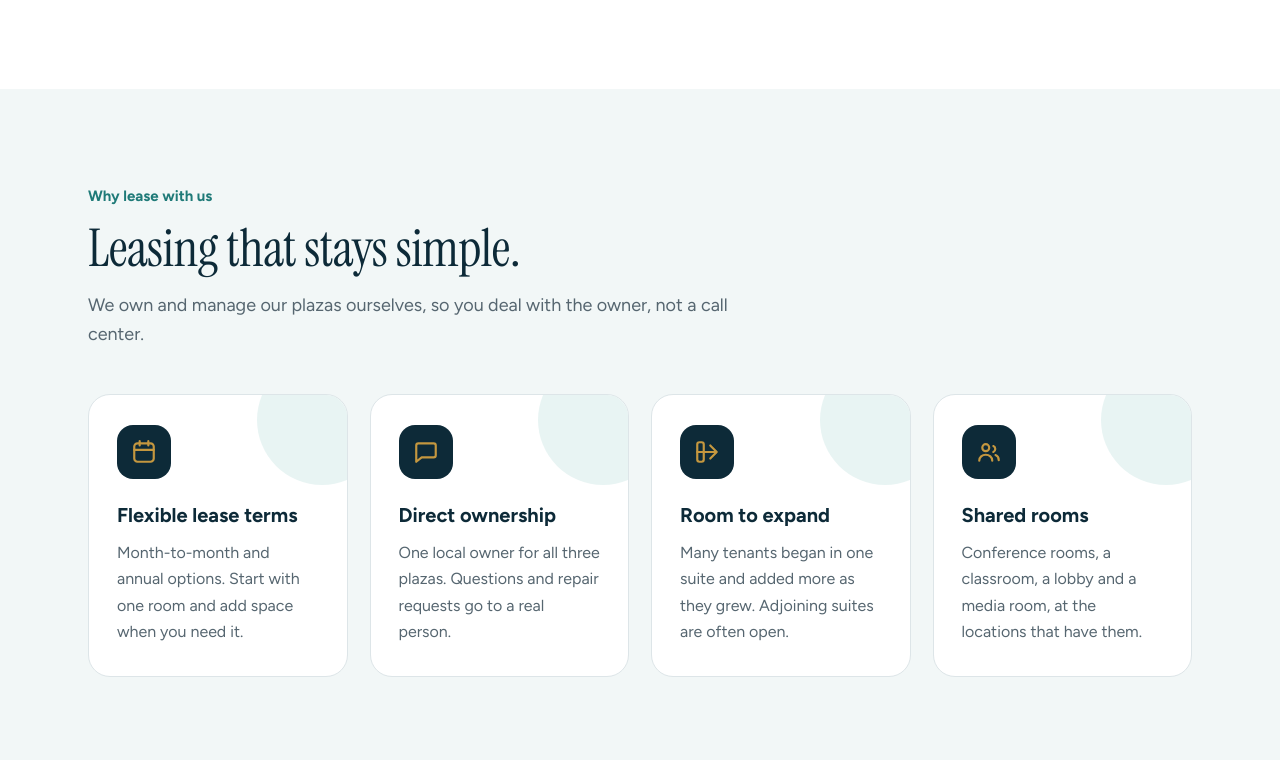
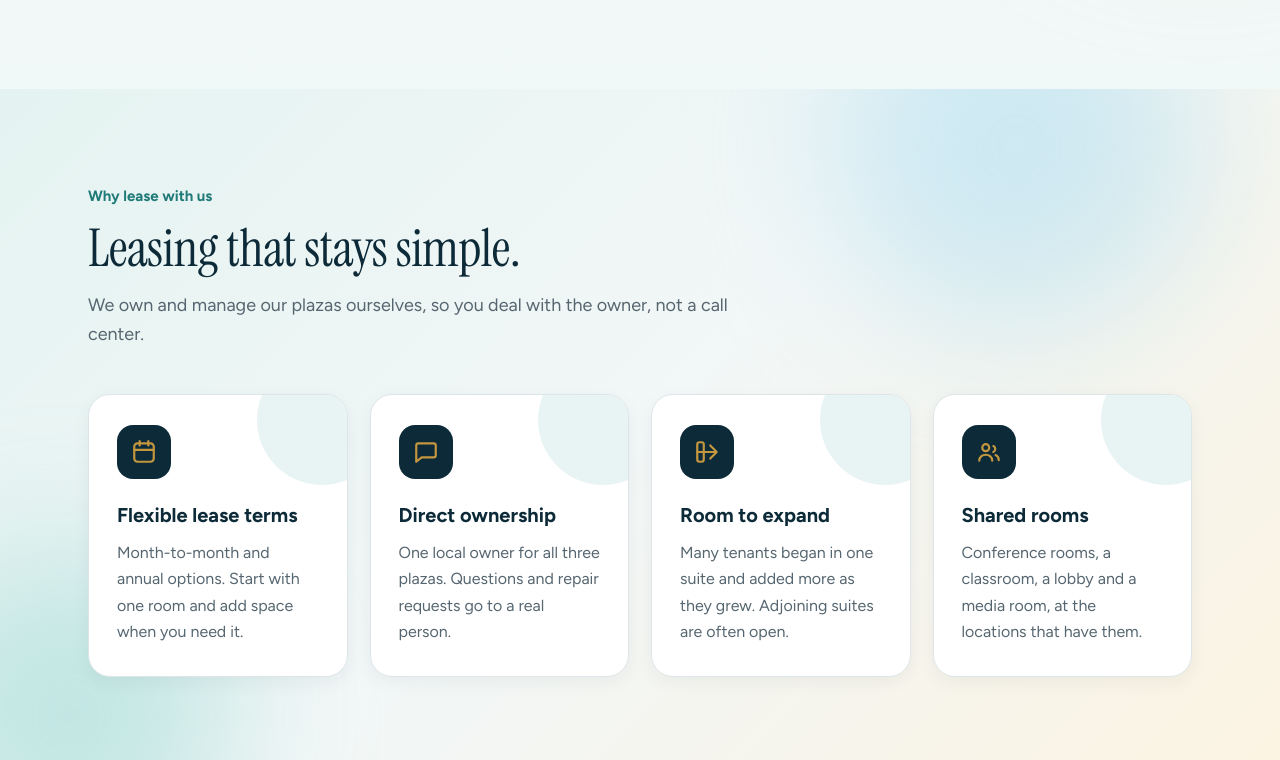
Before and after one commit to hynriai-developer/professional-office-suite, a plain HTML site: page index.html in a window 1280 px wide. Shown: the part 3700-4460 px from the top of the page. Drawn offline with Linux system fonts and the light colour scheme.

Commit message:
Add life below the hero: drifting color glows per section, gradient footer, card hover lift, scroll fade-in
Co-Authored-By: Claude Sonnet 5.5 <noreply@anthropic.com>
Claude-Session: https://claude.ai/code/session_013GpXPnY66Y3sor3RosXk7C

```diff
--- a/index.html
+++ b/index.html
@@ -213,6 +213,31 @@
   .lb.on{display:flex}
   .lb img{max-width:100%;max-height:100%;border-radius:12px;box-shadow:0 20px 60px rgba(0,0,0,.5)}
   .lb button{position:absolute;top:18px;right:20px;background:#fff;border:0;border-radius:999px;width:44px;height:44px;font-size:24px;cursor:pointer;line-height:1}
+
+  /* life below the hero */
+  #offices,#why,#contact{position:relative;overflow:hidden;isolation:isolate}
+  #offices::before,#why::before,#contact::before,#offices::after,#why::after,#contact::after{content:"";position:absolute;border-radius:50%;filter:blur(70px);z-index:-1;pointer-events:none}
+  #offices{background:linear-gradient(180deg,#fff 0%,#f1f8f8 100%)}
+  #offices::before{width:420px;height:420px;left:-140px;top:8%;background:rgba(127,208,200,.38)}
+  #offices::after{width:380px;height:380px;right:-120px;bottom:6%;background:rgba(240,207,138,.38)}
+  section.tint#why{background:linear-gradient(135deg,#e4f3f1 0%,#f2f7f7 50%,#fbf3e2 100%)}
+  #why::before{width:360px;height:360px;right:6%;top:-120px;background:rgba(169,220,240,.5)}
+  #why::after{width:320px;height:320px;left:-100px;bottom:-100px;background:rgba(127,208,200,.4)}
+  #contact{background:linear-gradient(180deg,#fff 0%,#e8f4f3 100%)}
+  #contact::before{width:400px;height:400px;left:-120px;bottom:-140px;background:rgba(240,207,138,.4)}
+  #contact::after{width:340px;height:340px;right:-80px;top:-100px;background:rgba(127,208,200,.4)}
+  .why-card{transition:transform .25s ease,box-shadow .25s ease,border-color .25s ease;box-shadow:0 6px 18px rgba(13,42,56,.05)}
+  .why-card:hover{transform:translateY(-6px);box-shadow:0 20px 40px rgba(13,42,56,.13);border-color:var(--sea)}
+  .why-card:hover::after{transform:scale(1.5);transition:transform .4s ease}
+  .why-card::after{transition:transform .4s ease}
+  footer{background:linear-gradient(135deg,#0d2a38 0%,#12414a 100%)}
+  footer::after{content:"";position:absolute;left:-80px;bottom:-140px;width:300px;height:300px;border-radius:50%;background:radial-gradient(circle,rgba(196,151,63,.28),transparent 70%)}
+  @media(prefers-reduced-motion:no-preference){
+    #offices::before,#why::after,#contact::before{animation:drift1 24s ease-in-out infinite alternate}
+    #offices::after,#why::before,#contact::after{animation:drift2 28s ease-in-out infinite alternate}
+    .rv{opacity:0;transform:translateY(24px);transition:opacity .7s ease,transform .7s cubic-bezier(.2,.7,.2,1)}
+    .rv.in{opacity:1;transform:none}
+  }
 </style>
 </head>
 <body>
@@ -479,6 +504,12 @@
       else fallback();
     }).catch(fallback);
   });
+
+(function(){ if(!('IntersectionObserver' in window)||window.matchMedia('(prefers-reduced-motion: reduce)').matches) return;
+  var els=document.querySelectorAll('.sec-head,.why-card,.contact-info,.inquiry,#contact form');
+  var io=new IntersectionObserver(function(es){es.forEach(function(e){ if(e.isIntersecting){ e.target.classList.add('in'); io.unobserve(e.target);} });},{threshold:.12});
+  els.forEach(function(el,i){ el.classList.add('rv'); el.style.transitionDelay=(el.classList.contains('why-card')?(i%4)*90:0)+'ms'; io.observe(el); });
+})();
 </script>
 </body>
 </html>
```
